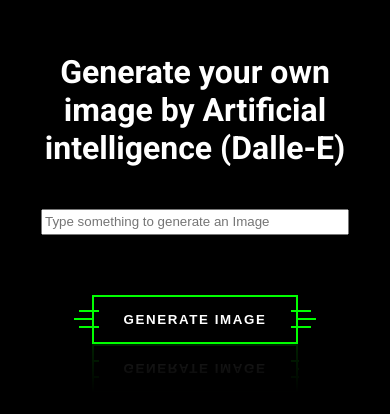
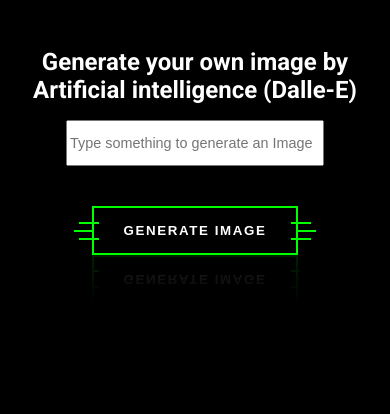
Before and after one commit to bartlomiejmazur/Generator_img_by_Dall-e, a React (Create React App) app: page / in a window 390 px wide. Shown: the top 414 px of the page. Built offline with nearby package versions, Linux system fonts and the light colour scheme; a web font is replaced by a local one.

Commit message:
Add media queries

```diff
--- a/src/App.css
+++ b/src/App.css
@@ -1,15 +1,28 @@
 .app-main{
-max-height: 100vh;
 display: flex;
 flex-direction: column;
 align-items: center;
 }
 
+
 .app-input{
-width: 300px;
-height: 20px;
-margin: 20px;
+font-size: 0.9rem;
+width: 250px;
+height: 40px;
 }
+@media (min-width: 800px) and (orientation: portrait){
+  .app-input{font-size: 1.5rem;
+  width: 450px;}
+}
+
+
+h1{
+font-size: 1.5rem;
+}
+@media (min-width: 800px) and (orientation: portrait){
+  h1{font-size: 2rem;}
+}
+
 
 .app-btn{
 position: relative;
@@ -93,5 +106,14 @@
 
 .app-result__image{
   margin-top: 20px;
-  width: 500px;
+  width: 200px;
 }
+@media (min-width: 1024px){
+ .app-result__image{
+  width: 400px;
+}
+}
+
+.loader{
+margin-top: 100px;
+}
```
